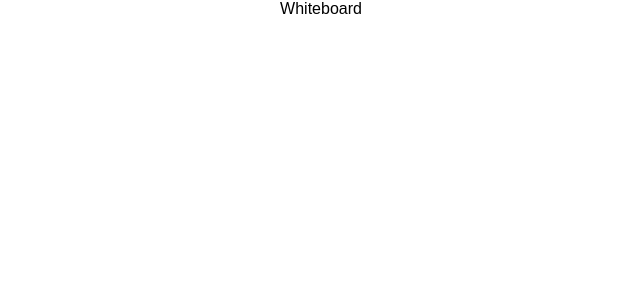
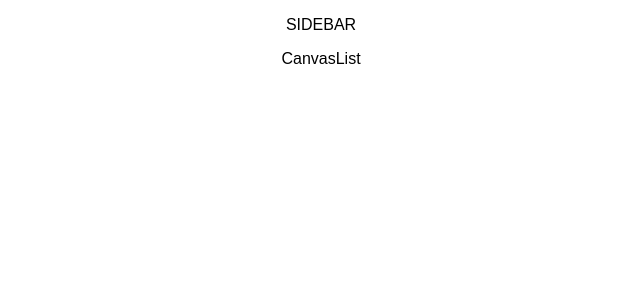
Before and after one commit to Chris-Coraggio/Whiteboard, a React (Create React App) app: page / in a window 1280 px wide. Shown: the top 300 px of the page, without its empty margins (319-959 px from the left). Built offline with nearby package versions, Linux system fonts and the light colour scheme.

Commit message:
Add sidebar and list of canvases basic structure

```diff
--- a/src/App.js
+++ b/src/App.js
@@ -1,11 +1,14 @@
 import React, { Component } from 'react';
 import './App.css';
+import Sidebar from './Sidebar'
+import CanvasList from './CanvasList'
 
 class App extends Component {
   render() {
     return (
       <div className="App">
-        Whiteboard
+        <Sidebar />
+        <CanvasList />
       </div>
     );
   }
--- /dev/null
+++ b/src/CanvasList.js
@@ -0,0 +1,7 @@
+import React from 'react'
+
+const CanvasList = () => {
+    return <p>CanvasList</p>
+}
+
+export default CanvasList
--- /dev/null
+++ b/src/Sidebar.js
@@ -0,0 +1,7 @@
+import React from 'react'
+
+const Sidebar = () => {
+  return <p>SIDEBAR</p>
+}
+
+export default Sidebar
```
